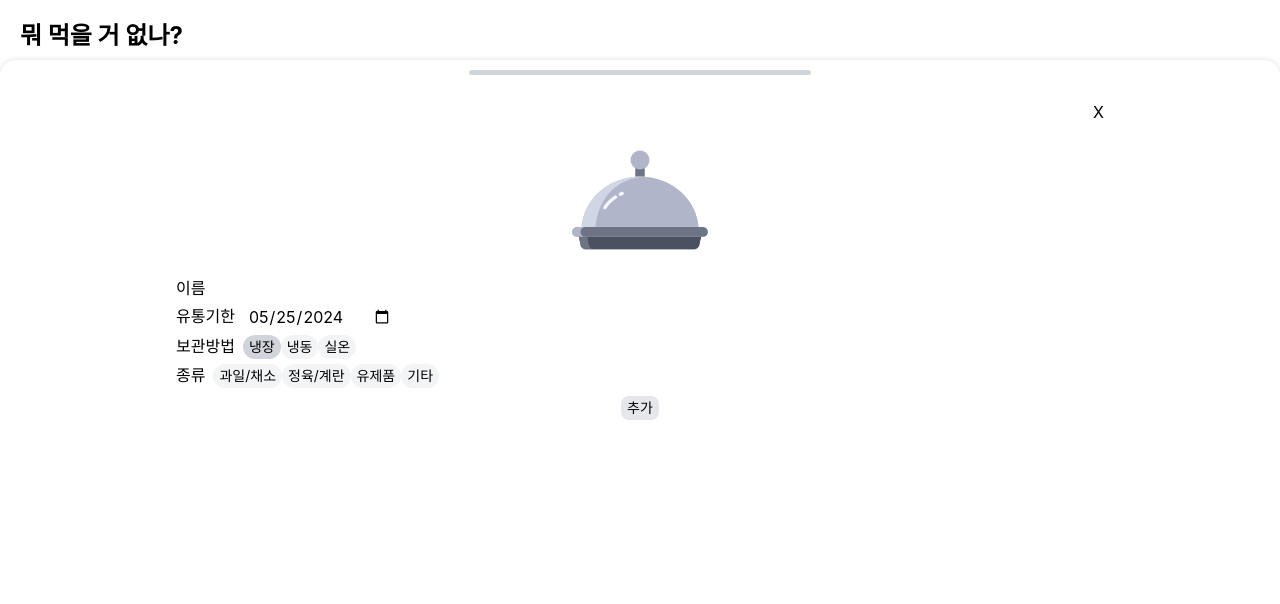
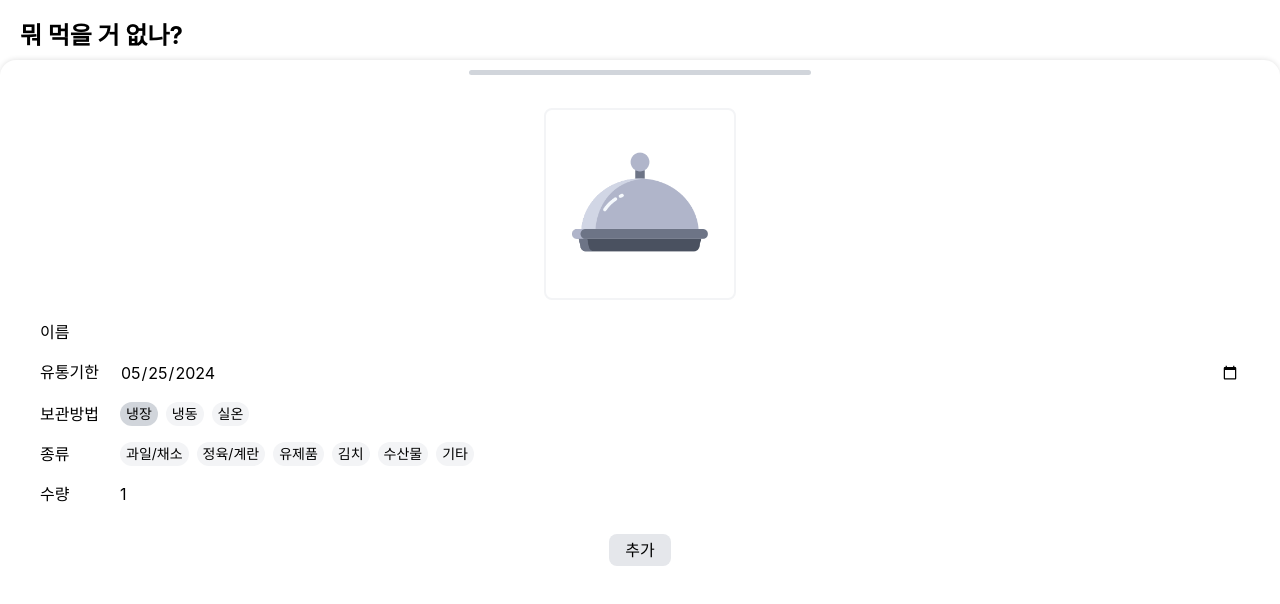
Before and after one commit to she0108/fridge-app, a React (Create React App) app: page / in a window 1280 px wide. Both pictures are taken after typing "Sample" into the empty fields and a click on the button "추가". Shown: the top 604 px of the page. Built offline with nearby package versions, Linux system fonts and the light colour scheme.

Commit message:
feat: DrawerContent

```diff
--- a/src/App.js
+++ b/src/App.js
@@ -3,7 +3,7 @@ import FilterBar from "./components/FilterBar";
 import SearchBar from "./components/SearchBar";
 import Header from "./components/Header";
 import FoodList from "./components/FoodList";
-import AddModal from "./components/AddModal";
+import DrawerContent from "./components/DrawerContent";
 import { CATEGORY, STORAGE } from "./data/filter";
 import Drawer from "./components/Drawer";
 
@@ -84,7 +84,7 @@ function App() {
       <FoodList items={items} filter={filter} />
       {isOpen && (
         <Drawer isOpen={isOpen} setIsOpen={setIsOpen}>
-          <AddModal add={addItem} close={() => setIsOpen(false)} />
+          <DrawerContent add={addItem} close={() => setIsOpen(false)} />
         </Drawer>
       )}
     </div>
--- a/src/components/AddModal.jsx
+++ b/src/components/DrawerContent.jsx
@@ -7,6 +7,7 @@ export default function AddModal({ add, close }) {
   const [date, setDate] = useState(getCurrentDate());
   const [storage, setStorage] = useState("냉장");
   const [category, setCategory] = useState(null);
+  const [number, setNumber] = useState(1);
 
   function handleAddClick() {
     add(name, date, storage, category);
@@ -22,36 +23,35 @@ export default function AddModal({ add, close }) {
   }
 
   return (
-    <div className="w-3/4 bg-white rounded-lg flex flex-col gap-1 p-4">
-      <button onClick={close} className="ml-auto">
-        X
-      </button>
+    <div className="w-full p-10 pt-6">
+      <div className="w-48 h-48 mx-auto mb-5 p-5 rounded-lg border-2 border-gray-100">
         <img
           src="icons/default-food.png"
           alt="default icon"
           className="w-36 h-36 mx-auto"
         />
-      <div className="flex flex-row">
-        <label className="w-16 mr-2">이름</label>
+      </div>
+      <div className="flex flex-row justify-stretch mb-4">
+        <label className="w-16 mr-4">이름</label>
         <input
           required
           type="text"
           value={name}
           onChange={(e) => setName(e.target.value)}
-          className="w-36"
+          className="grow"
         />
       </div>
-      <div className="flex flex-row justify-stretch">
-        <label className="w-16 mr-2">유통기한</label>
+      <div className="flex flex-row justify-stretch mb-4">
+        <label className="w-16 mr-4">유통기한</label>
         <input
           required
           type="date"
           value={date}
           onChange={(e) => setDate(e.target.value)}
-          className="w-36"
+          className="grow"
         />
       </div>
-      <div>
+      <div className="flex flex-row mb-4 gap-2">
         <label className="w-16 mr-2">보관방법</label>
         {STORAGE.map((item) =>
           storage === item ? (
@@ -72,13 +72,14 @@ export default function AddModal({ add, close }) {
           )
         )}
       </div>
-      <div>
+      <div className="flex flex-row justify-stretch items-start mb-4 gap-2">
         <label className="w-16 mr-2">종류</label>
+        <div className="flex flex-row flex-wrap gap-2">
           {CATEGORY.map((item) =>
             category === item ? (
               <button
                 key={item}
-              className="px-1.5 py-0.5 rounded-full text-sm bg-gray-300"
+                className="px-1.5 py-0.5 rounded-full text-sm bg-gray-300 whitespace-nowrap"
               >
                 {item}
               </button>
@@ -86,16 +87,26 @@ export default function AddModal({ add, close }) {
               <button
                 key={item}
                 onClick={() => handleCategoryClick(item)}
-              className="px-1.5 py-0.5 rounded-full text-sm bg-gray-100"
+                className="px-1.5 py-0.5 rounded-full text-sm bg-gray-100 whitespace-nowrap"
               >
                 {item}
               </button>
             )
           )}
         </div>
+      </div>
+      <div className="flex flex-row justify-stretch mb-7">
+        <label className="w-16 mr-4">수량</label>
+        <input
+          type="number"
+          value={number}
+          onChange={(e) => setNumber(e.target.value)}
+          className="grow"
+        />
+      </div>
       <button
         onClick={handleAddClick}
-        className="px-1.5 py-0.5 mt-1 mx-auto rounded-lg bg-gray-200 text-sm"
+        className="block mx-auto px-4 py-1 rounded-lg bg-gray-200 text"
       >
         추가
       </button>
--- a/src/data/filter.js
+++ b/src/data/filter.js
@@ -1,3 +1,10 @@
 export const STORAGE = ["냉장", "냉동", "실온"];
 
-export const CATEGORY = ["과일/채소", "정육/계란", "유제품", "기타"];
+export const CATEGORY = [
+  "과일/채소",
+  "정육/계란",
+  "유제품",
+  "김치",
+  "수산물",
+  "기타",
+];
```
Lines whose indentation alone changed are shown as unchanged.
